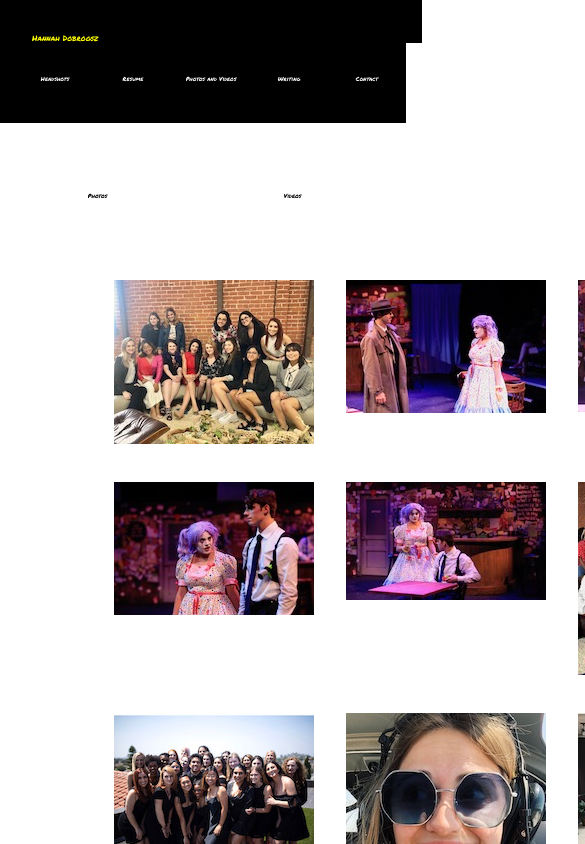
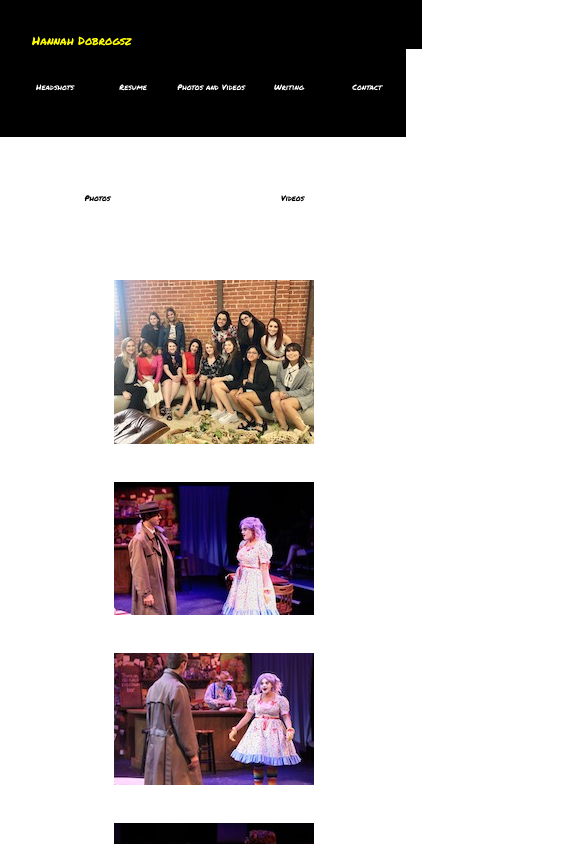
Before and after one commit to maryhalv/client-one, a React (Create React App) app: page / in a window 390 px wide. Both pictures are taken after a click on the element "Photos and Videos". Shown: the top 844 px of the page, 585 px wide, since content can reach past the window. Built offline with nearby package versions, Linux system fonts and the light colour scheme.

Commit message:
responsive sizing

```diff
--- a/src/view/components/styles/mainmenu.css
+++ b/src/view/components/styles/mainmenu.css
@@ -20,8 +20,8 @@
     width: 20%;
     margin-top: 2rem;
     font-family: 'Permanent Marker', sans-serif;
-    font-size: 1.5vw;
-    padding-bottom: 1rem;
+    font-size: 2vw;
+    padding-bottom: 1.5rem;
     text-align: center;
 }
 
@@ -36,7 +36,7 @@
     padding-top: 2rem;
     padding-left: 2rem;
     font-family: 'Permanent Marker', sans-serif;
-    font-size: 2vw;
+    font-size: 3vw;
     width: 100%;
     display: flex;
     flex-direction: row;
--- a/src/view/components/styles/media.css
+++ b/src/view/components/styles/media.css
@@ -18,12 +18,12 @@
    width: 50%;
    text-align: center;
    font-family: 'Permanent Marker', sans-serif;
-   font-size: 1.5vw;
+   font-size: 2vw;
    cursor: pointer;
    height: 2rem;
 }
 #media-menu-item:hover{
-   font-size: 2rem;
+   font-size: 2.5vw;
 }
 
 #media-viewer{
--- a/src/view/components/styles/photos.css
+++ b/src/view/components/styles/photos.css
@@ -2,7 +2,7 @@
  display: flex;
  flex-direction: row;
  flex-wrap: wrap;
- width: 50rem;
+ width: 50vw;
  margin-top: 2.5rem;
  text-align: center;
 }
```
